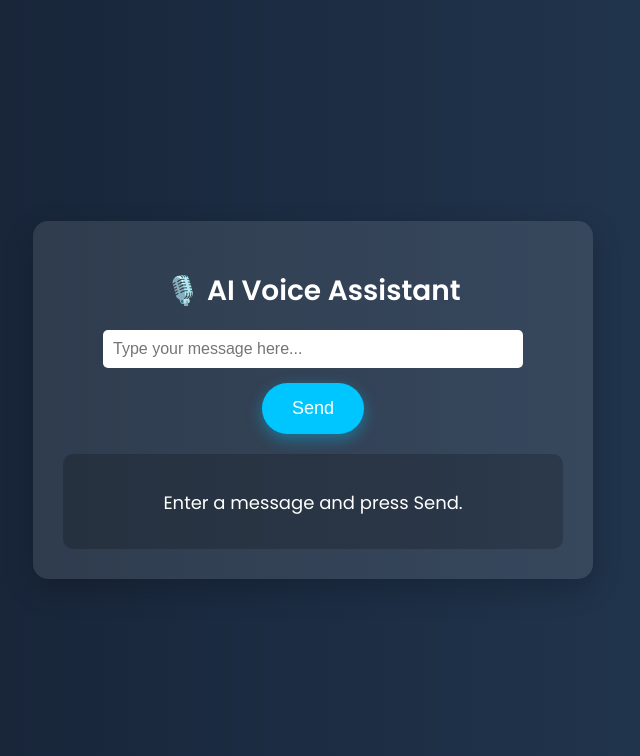
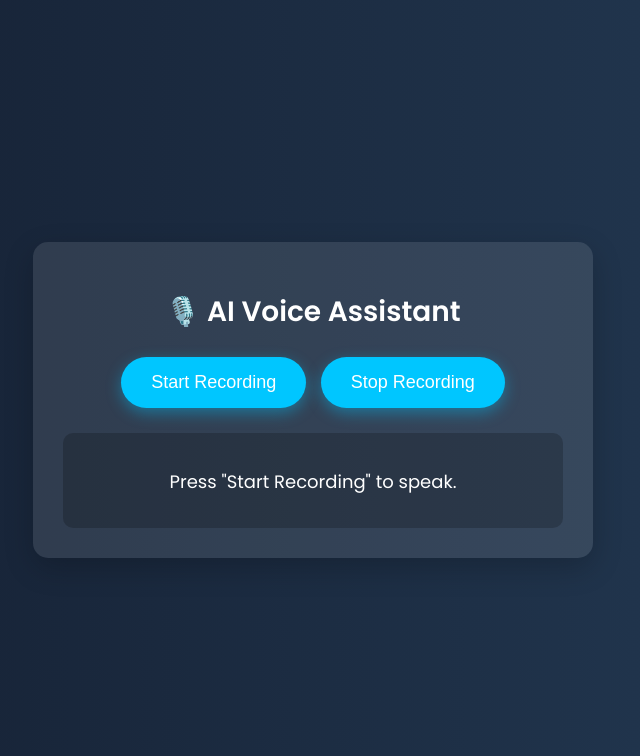
Before and after one commit to ChandanM3686/aidemo, a Flask app: page / in a window 1280 px wide. Shown: the top 756 px of the page, without its empty margins (327-967 px from the left). Run offline with Flask 3, Linux system fonts and the light colour scheme.

Commit message:
Update index.html

```diff
--- a/templates/index.html
+++ b/templates/index.html
@@ -43,6 +43,7 @@
       font-weight: 500;
       outline: none;
       box-shadow: 0 5px 15px rgba(0, 198, 255, 0.4);
+      margin: 5px;
     }
     .button:hover {
       background: #0072ff;
@@ -64,48 +65,51 @@
       width: 100%;
       outline: none;
     }
-    input[type="text"] {
-      width: 80%;
-      padding: 10px;
-      font-size: 16px;
-      border-radius: 5px;
-      border: none;
-      margin-bottom: 15px;
-    }
   </style>
 </head>
 <body>
   <div class="container">
     <h1>🎙️ AI Voice Assistant</h1>
-    <!-- Text input for user message -->
-    <input type="text" id="userInput" placeholder="Type your message here..." />
-    <!-- Button to send the text -->
-    <button class="button" onclick="startVoice()">Send</button>
+    <div>
+      <button class="button" id="recordButton">Start Recording</button>
+      <button class="button" id="stopButton" disabled>Stop Recording</button>
+    </div>
     <div class="response-box">
-      <p id="response">Enter a message and press Send.</p>
+      <p id="response">Press "Start Recording" to speak.</p>
     </div>
     <audio id="audio" controls style="display: none;"></audio>
   </div>
   <script>
-    function startVoice() {
-      const userInput = document.getElementById("userInput").value;
-      if (!userInput) {
-        document.getElementById("response").innerText = "Please enter a message.";
-        return;
-      }
-      document.getElementById("response").innerText = "⏳ Processing...";
+    let mediaRecorder;
+    let audioChunks = [];
+
+    document.getElementById("recordButton").addEventListener("click", () => {
+      navigator.mediaDevices.getUserMedia({ audio: true })
+        .then(stream => {
+          mediaRecorder = new MediaRecorder(stream);
+          mediaRecorder.start();
+          audioChunks = [];
+          document.getElementById("response").innerText = "Recording...";
+
+          mediaRecorder.addEventListener("dataavailable", event => {
+            audioChunks.push(event.data);
+          });
+
+          mediaRecorder.addEventListener("stop", () => {
+            const audioBlob = new Blob(audioChunks, { type: "audio/wav" });
+            const formData = new FormData();
+            formData.append("audio", audioBlob, "recording.wav");
+
+            document.getElementById("response").innerText = "Processing your voice...";
             fetch("/voice", {
               method: "POST",
-        headers: {
-          "Content-Type": "application/json"
-        },
-        body: JSON.stringify({ user_input: userInput })
+              body: formData
             })
             .then(response => response.json())
             .then(data => {
               if (data.response) {
                 document.getElementById("response").innerText = "🤖 AI: " + data.response;
-          let audioPlayer = document.getElementById("audio");
+                const audioPlayer = document.getElementById("audio");
                 if (data.audio) {
                   audioPlayer.src = data.audio;
                   audioPlayer.style.display = "block";
@@ -120,7 +124,23 @@
             .catch(error => {
               document.getElementById("response").innerText = "❌ Error: " + error;
             });
+          });
+          // Enable Stop button and disable Record button.
+          document.getElementById("recordButton").disabled = true;
+          document.getElementById("stopButton").disabled = false;
+        })
+        .catch(err => {
+          document.getElementById("response").innerText = "Error accessing microphone: " + err;
+        });
+    });
+
+    document.getElementById("stopButton").addEventListener("click", () => {
+      if (mediaRecorder) {
+        mediaRecorder.stop();
+        document.getElementById("recordButton").disabled = false;
+        document.getElementById("stopButton").disabled = true;
       }
+    });
   </script>
 </body>
 </html>
```
Lines whose indentation alone changed are shown as unchanged.
